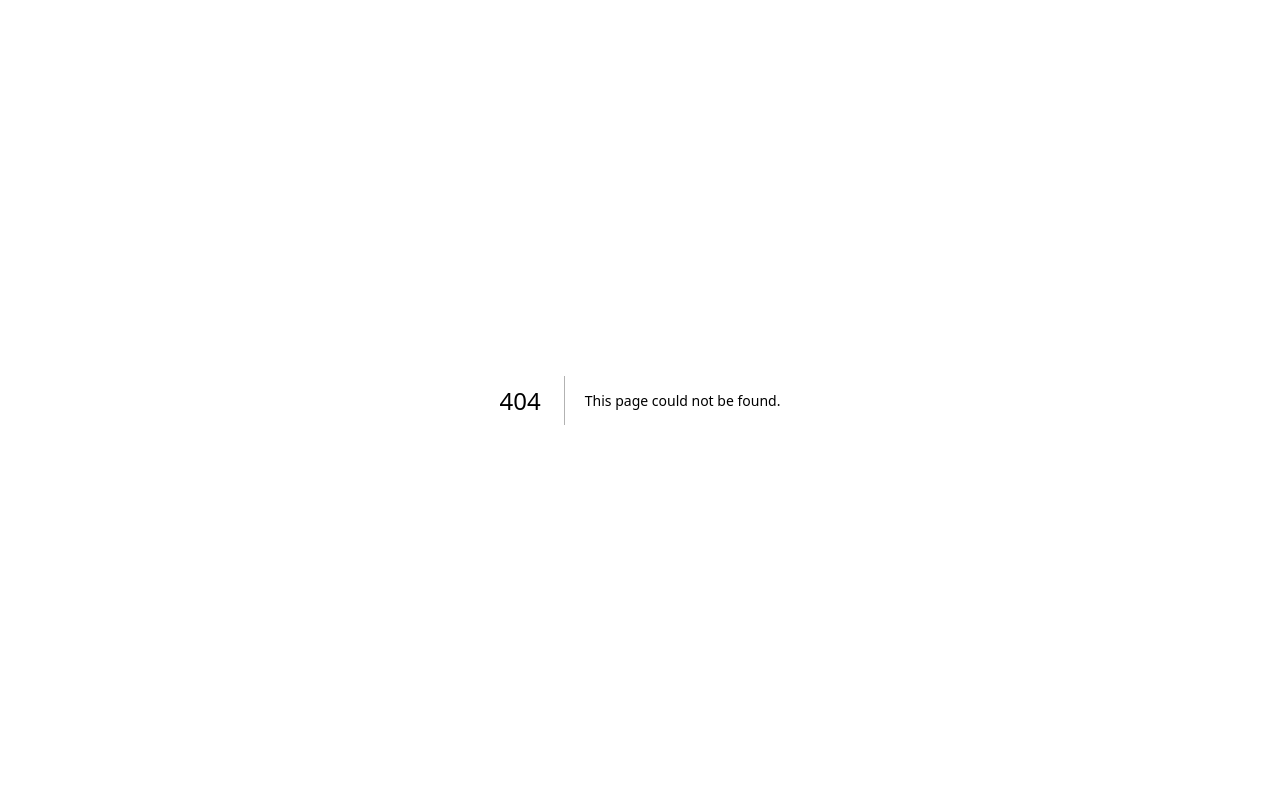
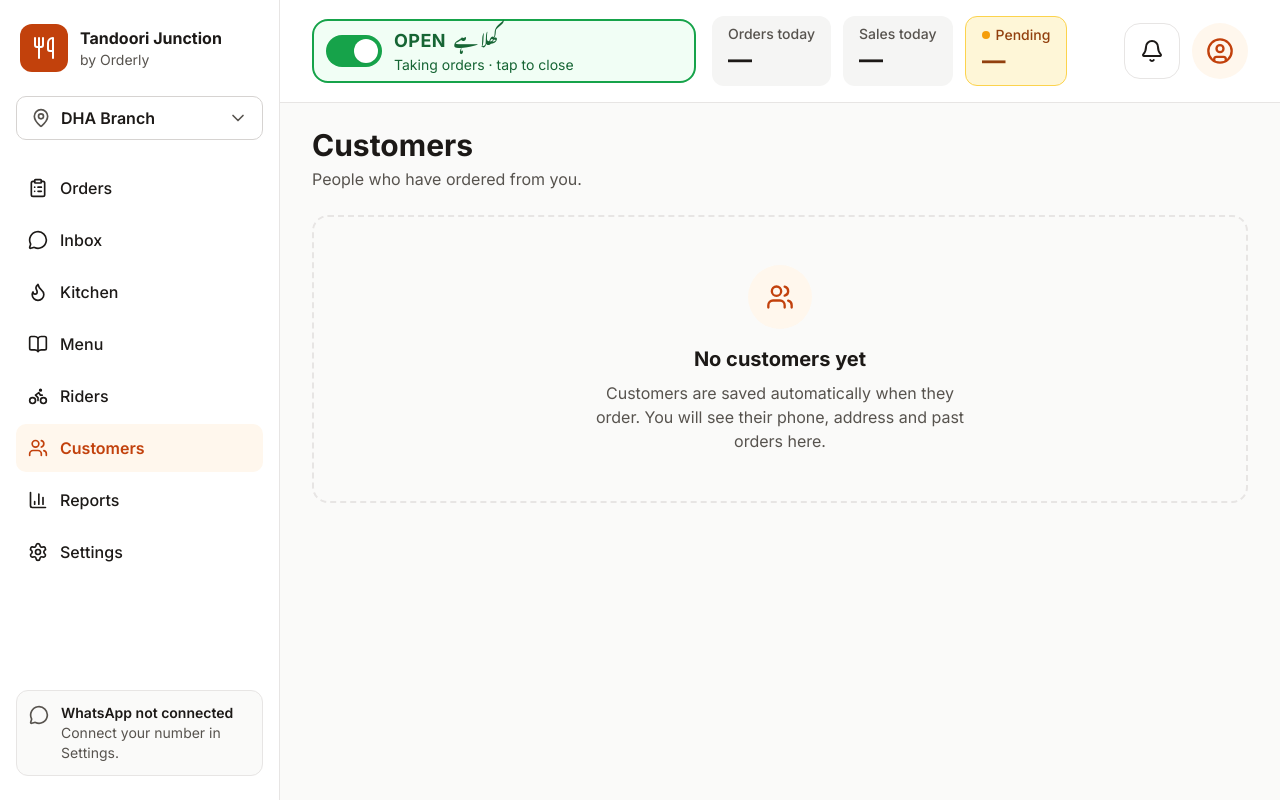
Before and after one commit to Zee-Gg/Orderly, a Next.js app: page /customers in a window 1280 px wide. Before the commit this address had no page. Built offline with nearby package versions, Linux system fonts and the light colour scheme; a web font is replaced by a local one.

Commit message:
Add customers page
Co-Authored-By: Claude Opus 5.5 <noreply@anthropic.com>

```diff
--- /dev/null
+++ b/src/app/(dashboard)/customers/page.tsx
@@ -0,0 +1,20 @@
+import type { Metadata } from "next";
+import { Users } from "lucide-react";
+import { EmptyState } from "@/components/ui/empty-state";
+import { PageHeader } from "@/components/shell/page-header";
+
+export const metadata: Metadata = { title: "Customers" };
+
+export default function CustomersPage() {
+  return (
+    <>
+      <PageHeader title="Customers" description="People who have ordered from you." />
+      <EmptyState
+        tone="brand"
+        icon={<Users />}
+        title="No customers yet"
+        description="Customers are saved automatically when they order. You will see their phone, address and past orders here."
+      />
+    </>
+  );
+}
```
